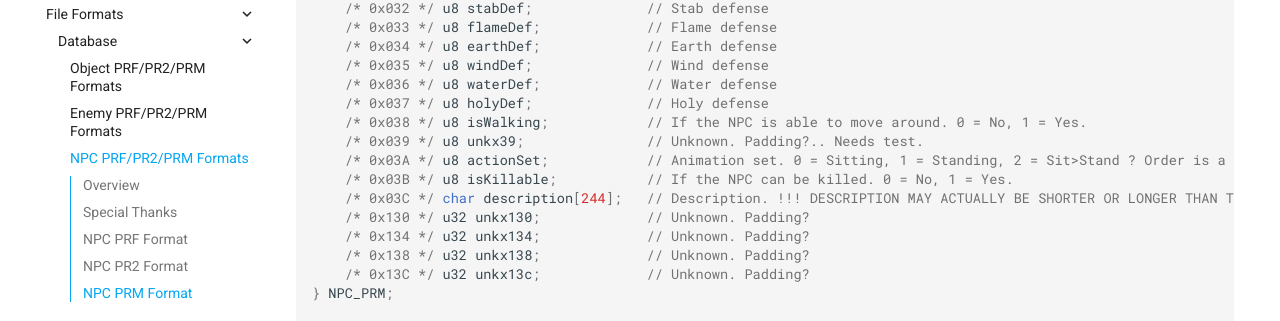
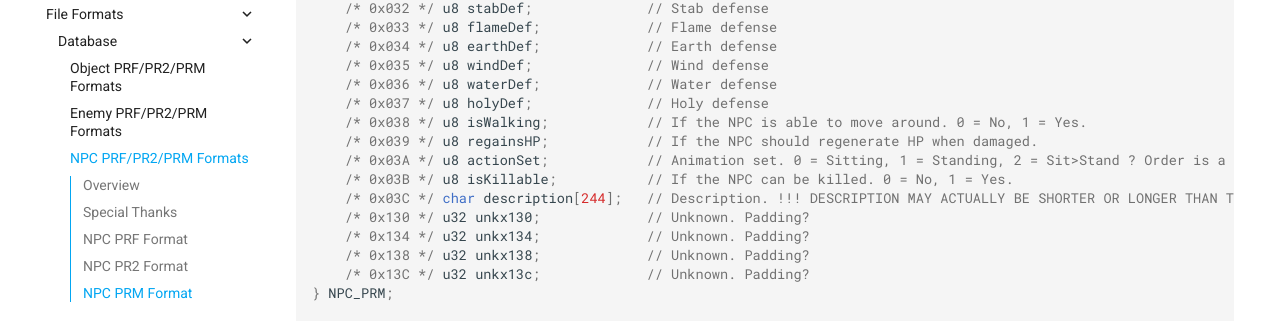
Before and after one commit to Sword-of-Moonlight/docs-of-moonlight, an MkDocs documentation site: the page built from source/docs/editor/ff/param-npc-file-formats.md, in a window 1280 px wide and 900 px high, scrolled down 1815 px. Shown: the part 310-631 px from the top of the window. Built offline with MkDocs 1.6.1 and Material for MkDocs 9.7.7, drawn with Linux system fonts in a browser that asks for light colours.

Commit message:
add missing NPC PRM field

```diff
--- a/source/docs/editor/ff/param-npc-file-formats.md
+++ b/source/docs/editor/ff/param-npc-file-formats.md
@@ -98,7 +98,7 @@ typedef struct
     /* 0x036 */ u8 waterDef;             // Water defense
     /* 0x037 */ u8 holyDef;              // Holy defense
     /* 0x038 */ u8 isWalking;            // If the NPC is able to move around. 0 = No, 1 = Yes.
-    /* 0x039 */ u8 unkx39;               // Unknown. Padding?.. Needs test.
+    /* 0x039 */ u8 regainsHP;            // If the NPC should regenerate HP when damaged.
     /* 0x03A */ u8 actionSet;            // Animation set. 0 = Sitting, 1 = Standing, 2 = Sit>Stand ? Order is a little weird. Needs test.
     /* 0x03B */ u8 isKillable;           // If the NPC can be killed. 0 = No, 1 = Yes.
     /* 0x03C */ char description[244];   // Description. !!! DESCRIPTION MAY ACTUALLY BE SHORTER OR LONGER THAN THIS, IT'S HARD TO TELL. !!!
```
